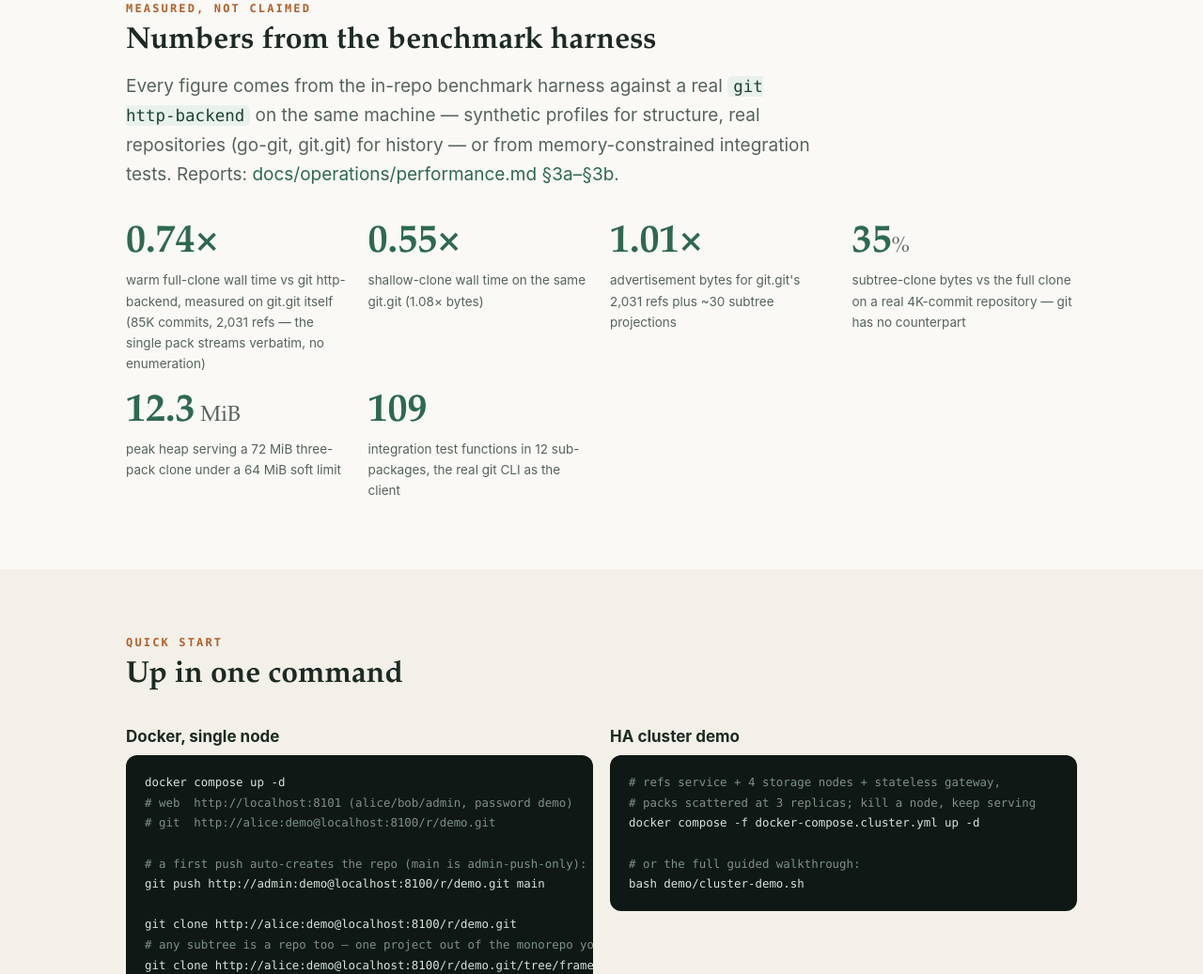
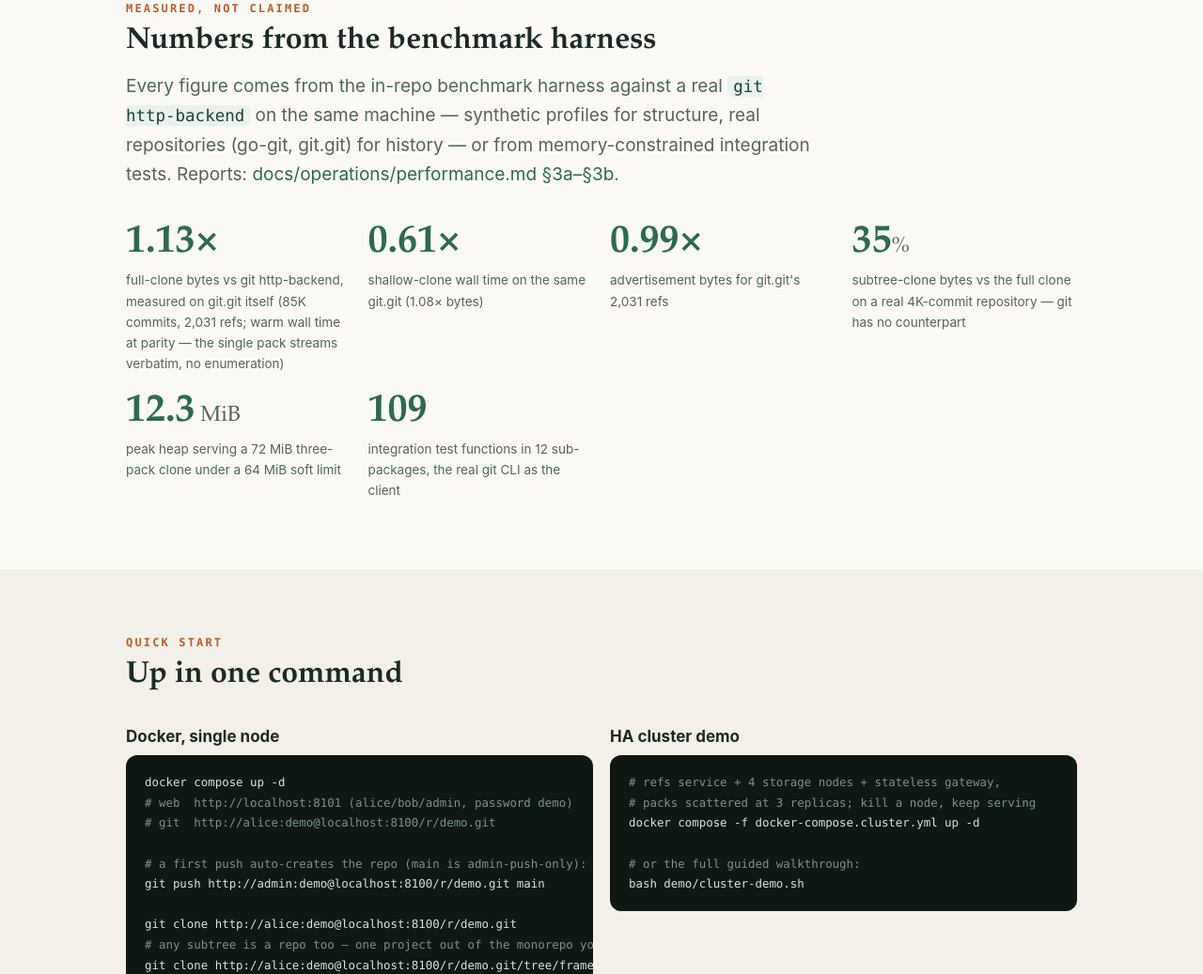
Before and after one commit to banyan-vcs/banyan-vcs.github.io, a plain HTML site: page index.html in a window 1280 px wide. Shown: the part 3057-4094 px from the top of the page at 94% size. Drawn offline with Linux system fonts and the light colour scheme.

Commit message:
site: Run E numbers — full-clone bytes 1.13x with warm wall parity on git.git
After the snapshot + on-demand advertisement work: a full clone of git.git
costs 1.13x git's bytes (336.8 vs 297.6MB — the projection chains no
longer ride along) with warm wall time at parity (0.99x); shallow 0.61x;
advertisement bytes 0.99x. Full story: docs/operations/performance.md 3b.

```diff
--- a/index.html
+++ b/index.html
@@ -213,12 +213,12 @@
       <a href="https://github.com/banyan-vcs/banyan/blob/main/docs/operations/performance.md">docs/operations/performance.md §3a–§3b</a>.</p>
     </div>
     <div class="stats">
-      <div class="stat"><div class="num">0.74×</div>
-        <p>warm full-clone wall time vs git http-backend, measured on git.git itself (85K commits, 2,031 refs — the single pack streams verbatim, no enumeration)</p></div>
-      <div class="stat"><div class="num">0.55×</div>
+      <div class="stat"><div class="num">1.13×</div>
+        <p>full-clone bytes vs git http-backend, measured on git.git itself (85K commits, 2,031 refs; warm wall time at parity — the single pack streams verbatim, no enumeration)</p></div>
+      <div class="stat"><div class="num">0.61×</div>
         <p>shallow-clone wall time on the same git.git (1.08× bytes)</p></div>
-      <div class="stat"><div class="num">1.01×</div>
-        <p>advertisement bytes for git.git's 2,031 refs plus ~30 subtree projections</p></div>
+      <div class="stat"><div class="num">0.99×</div>
+        <p>advertisement bytes for git.git's 2,031 refs</p></div>
       <div class="stat"><div class="num">35<small>%</small></div>
         <p>subtree-clone bytes vs the full clone on a real 4K-commit repository — git has no counterpart</p></div>
       <div class="stat"><div class="num">12.3<small> MiB</small></div>
```
Also changed, not shown: zh-cn/index.html (+5 -5 lines).
